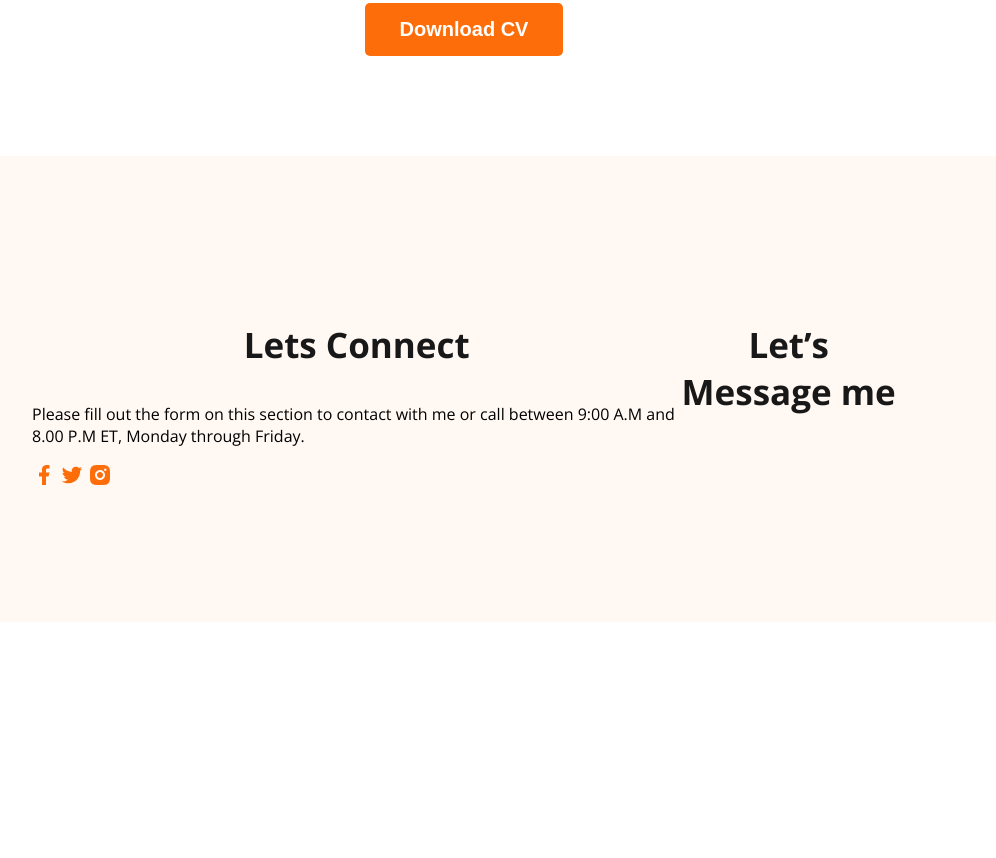
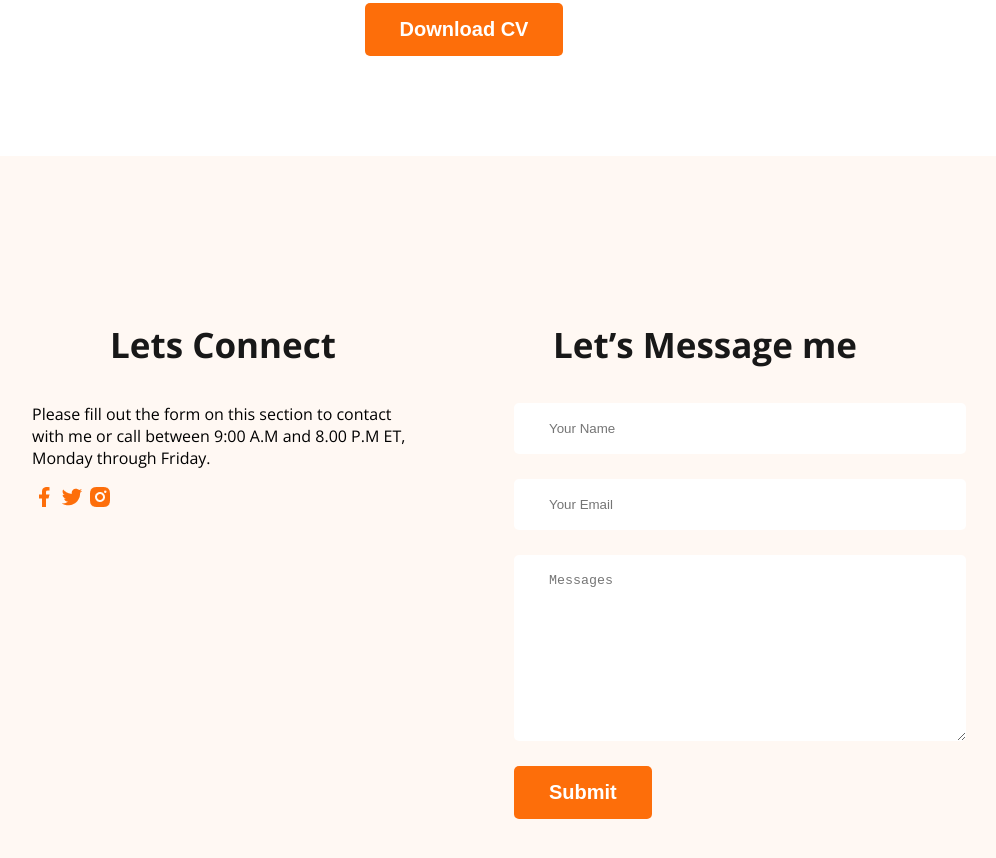
Before and after one commit to fariyadiya22/web-developer-portfolio, a plain HTML site: page index.html in a window 1280 px wide. Shown: the part 2995-3853 px from the top of the page, without its empty margins (176-1172 px from the left). Before the commit the page ends 3625 px from the top, so only its background shows below. Drawn offline with nearby package versions, Linux system fonts and the light colour scheme.

Commit message:
finished footer section with contact form

```diff
--- a/index.html
+++ b/index.html
@@ -184,6 +184,12 @@
         </div>
         <div class="footer-column">
             <h3 class="section-title">Let’s Message me</h3>
+<form class="contact" action="">
+    <input type="text" placeholder="Your Name">
+    <input type="email" name="" placeholder="Your Email" id="">
+    <textarea name="" id="" cols="30" rows="10">Messages</textarea>
+    <input class="btn-primary" type="submit" value="Submit">
+</form>
 
         </div>
     </footer>
--- a/styles/portfolio.css
+++ b/styles/portfolio.css
@@ -186,7 +186,26 @@ main section {
 /* footer style */
 footer{
     display: flex;
+    gap: 100px;
     background: #FFF8F3;
     margin-top: 100px;
     padding: 130px 200px;
 }
+.footer-column{
+    width: 50%;
+}
+
+.social-links{
+    margin-right: 25px;
+}
+
+.contact input[type="text"], input[type="email"], textarea{
+    display: block;
+    margin-bottom: 25px;
+    padding: 18px 35px;
+    color: #757575;
+    border-radius: 5px;
+    background: #FFF;
+    border: 0;
+    width: 100%;
+}
```
